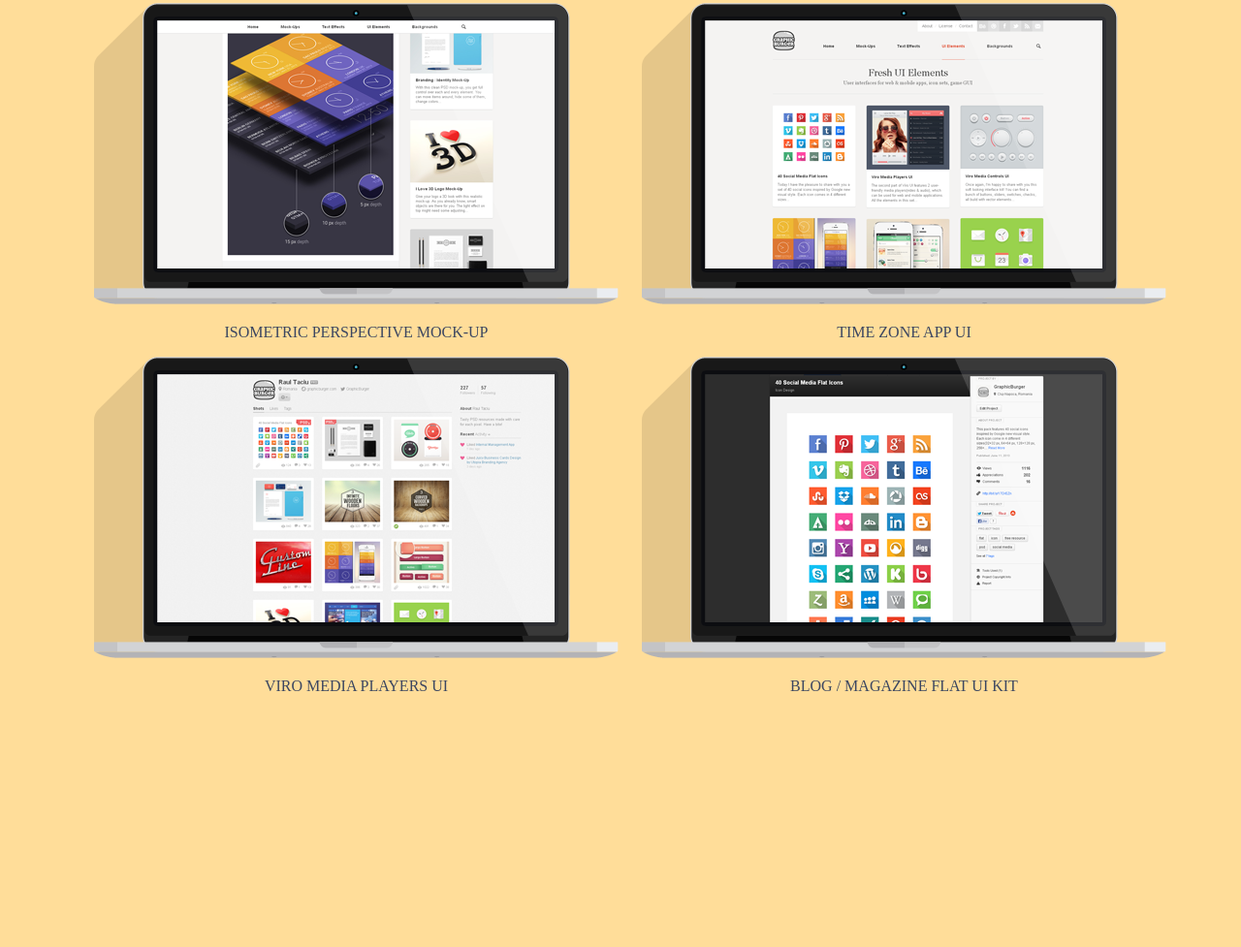
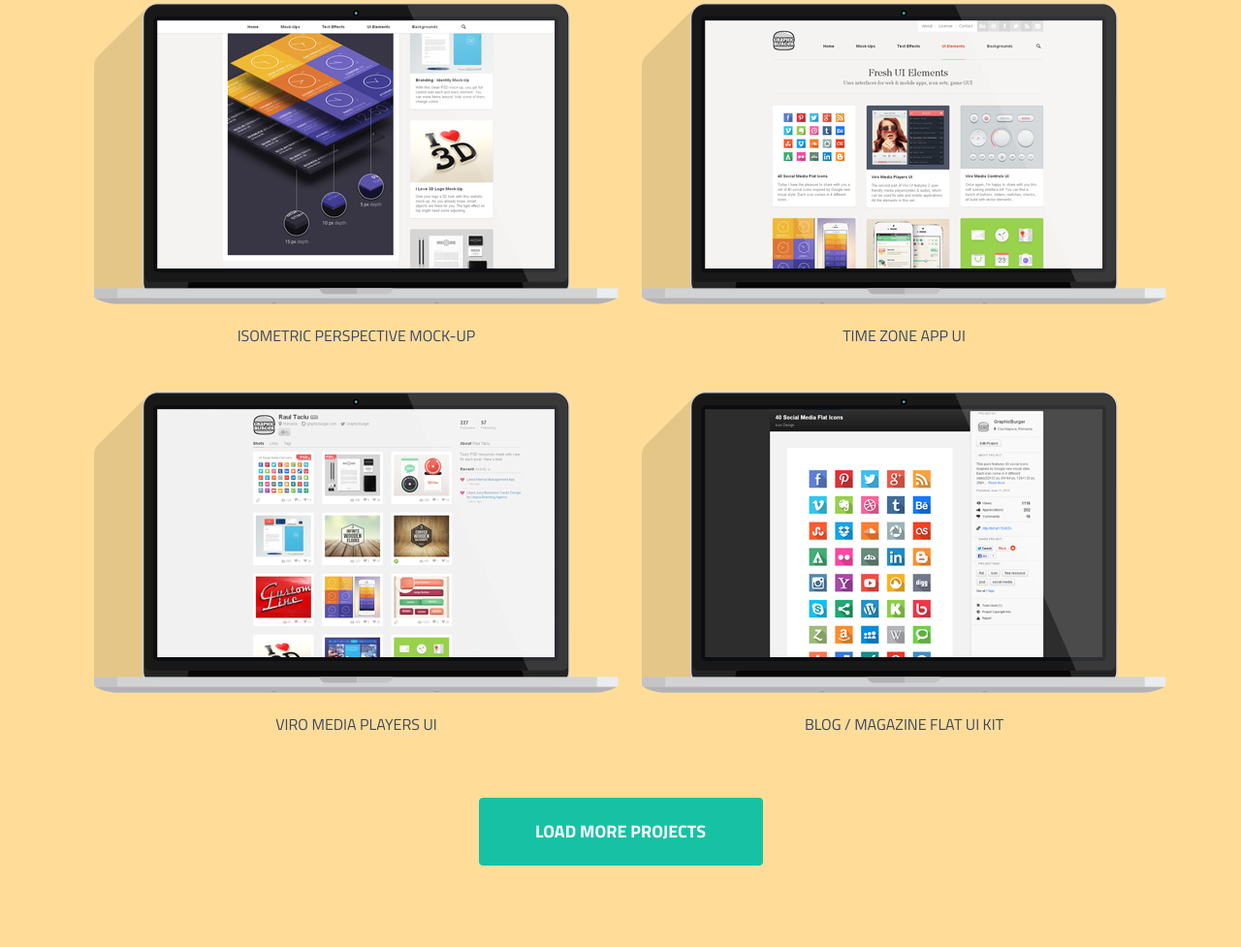
Before and after one commit to Thomas-Gallusser/Cuda, a plain HTML site: page work.html in a window 1280 px wide. Shown: the part 280-1257 px from the top of the page at 97% size. Before the commit the page ends 1021 px from the top, so only its background shows below. Drawn offline with Linux system fonts and the light colour scheme.

Commit message:
Ajout du bouton "load more project"

```diff
--- a/work.css
+++ b/work.css
@@ -89,3 +89,30 @@ body {
  text-align:center;
  position:relative;
 }
+
+#elements p {
+ padding-bottom:30px;
+ font-family: 'Titillium Web', sans-serif;
+}
+
+/* BOUTON */
+#bouton {
+	text-align:center;
+}
+
+#bouton a {
+ font-family: 'Titillium Web', sans-serif;
+ display:block;
+ margin-left:auto;
+ margin-right:auto;
+ width: 296px;
+ font-size: 18px;
+ line-height: 73px;
+ text-align:center;
+ vertical-align:middle;
+ font-weight: bold;
+ background:url(images/loadmore.png) no-repeat;
+ color:white;
+ text-decoration:none;
+ padding-bottom: 80px;
+}
--- a/work.html
+++ b/work.html
@@ -80,6 +80,10 @@
                 <p>BLOG / MAGAZINE FLAT UI KIT</p>
             </div>
         </section>
+
+        <section id="bouton">
+            <p><a href="">LOAD MORE PROJECTS</a></p>
+        </section>
          <!-- Fin du corps de la page -->
     </body>
 </html>
```
Also changed, not shown: images/loadmore.png (added).
